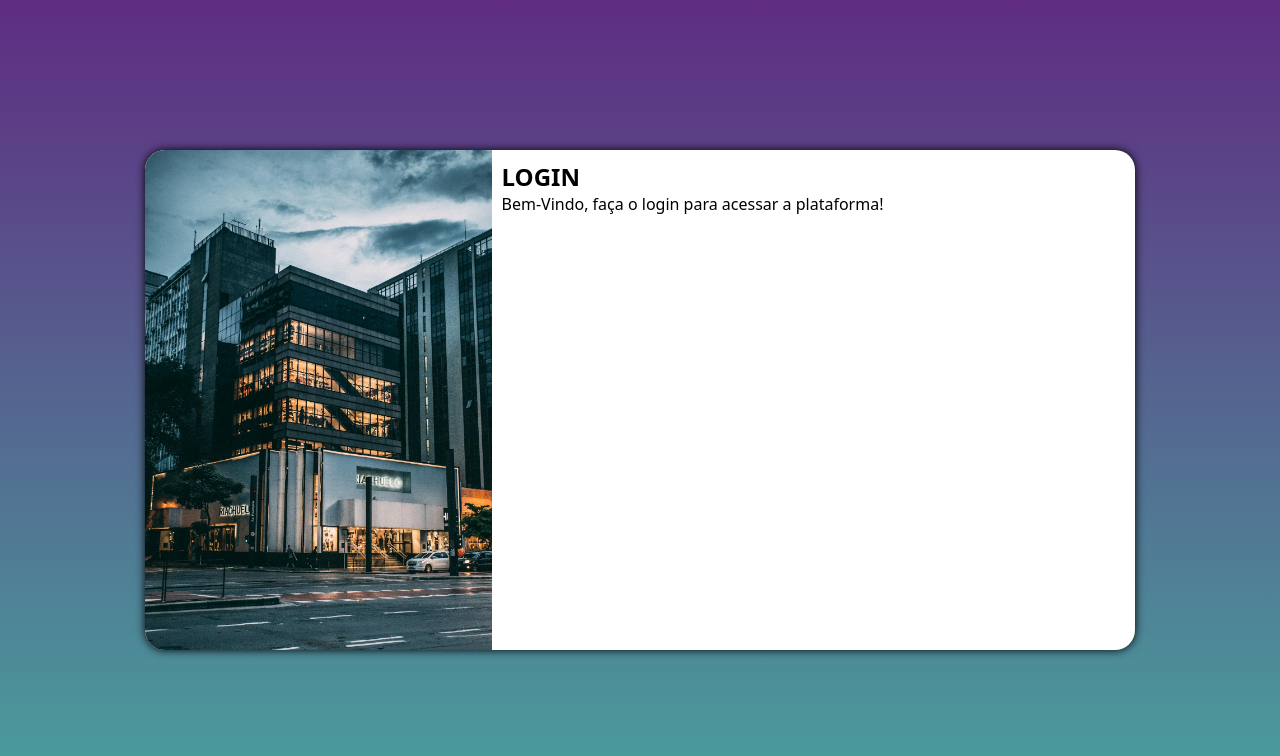
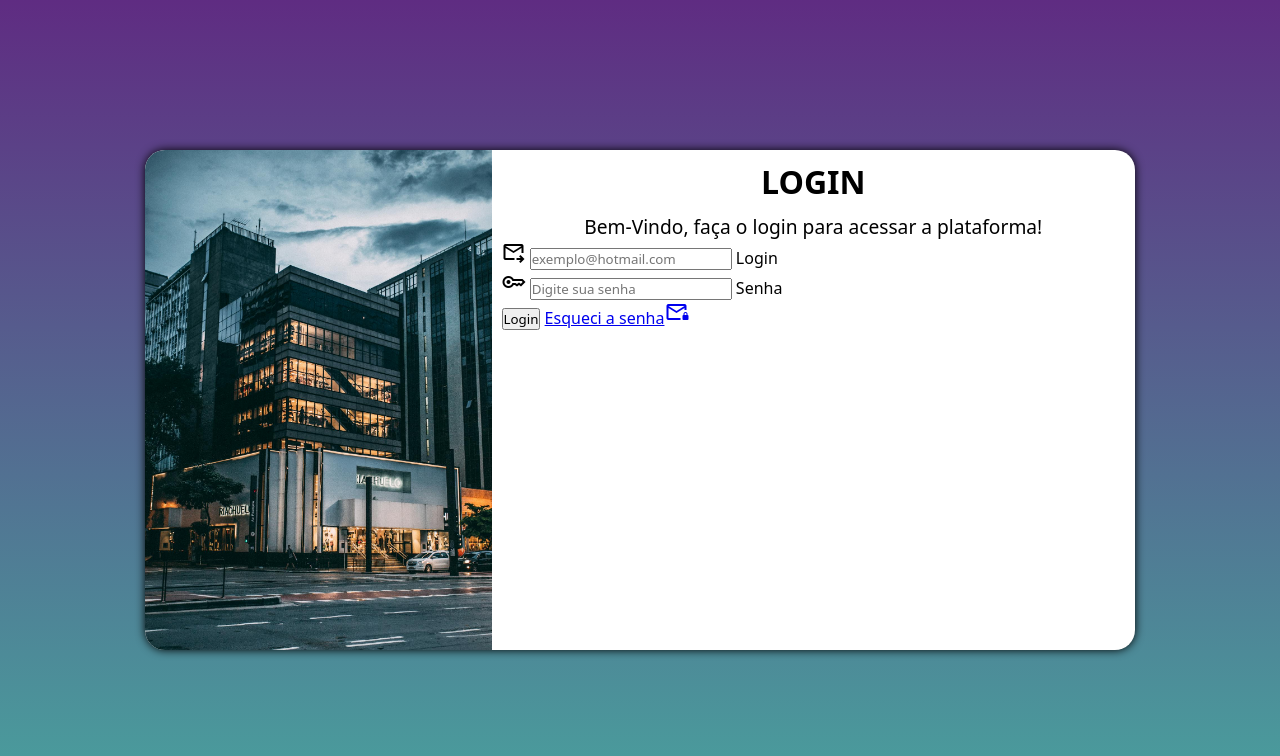
Before and after one commit to DamiaoRapha/login-teste, a plain HTML site: page index.html in a window 1280 px wide. Drawn offline with nearby package versions, Linux system fonts and the light colour scheme.

Commit message:
form feito (sem css)

```diff
--- a/index.html
+++ b/index.html
@@ -4,6 +4,7 @@
     <meta charset="UTF-8">
     <meta name="viewport" content="width=device-width, initial-scale=1.0">
     <title>Login</title>
+    <link rel="stylesheet" href="https://fonts.googleapis.com/css2?family=Material+Symbols+Outlined:opsz,wght,FILL,GRAD@20..48,100..700,0..1,-50..200" />
     <link rel="stylesheet" href="style.css">
     <link rel="stylesheet" href="styleQuery.css">
 </head>
@@ -16,8 +17,19 @@
             <div id="div-form">
                 <h1>LOGIN</h1>
                 <p>Bem-Vindo, faça o login para acessar a plataforma!</p>
-                <form action="login.php" method="post">
-
+                <form action="login.php" method="post" autocomplete="on">
+                    <div id="compo">
+                        <span class="material-symbols-outlined">forward_to_inbox</span>
+                        <input type="email" name="login" id="idLogin" required maxlength="50" placeholder="exemplo@hotmail.com" autocomplete="email">
+                        <label for="idLogin">Login</label>
+                    </div>
+                    <div id="campo">
+                        <span class="material-symbols-outlined">key</span>
+                        <input type="password" name="senha" id="idSenha" required minlength="6" maxlength="20" placeholder="Digite sua senha" autocomplete="current-password">
+                        <label for="idSenha">Senha</label>
+                    </div>
+                    <input type="submit" value="Login">
+                    <a href="esqueci.html">Esqueci a senha<span class="material-symbols-outlined">mail_lock</span></a>
                 </form>
             </div>
         </section>
--- a/style.css
+++ b/style.css
@@ -51,3 +51,13 @@ main {
             display: block;
 
         }
+
+            section#login div#div-form h1 {
+                text-align: center;
+                margin-bottom: 10px;
+            }
+
+            section#login div#div-form p {
+                text-align: center;
+                font-size: 0.8em;
+            }
--- a/styleQuery.css
+++ b/styleQuery.css
@@ -42,4 +42,12 @@
             float: right;
             width: 65%;
         }
+
+        section#login div#div-form h1 {
+            font-size: 2em;
+        }
+
+        section#login div#div-form p {
+            font-size: 1.2em;
+        }
 }
```
